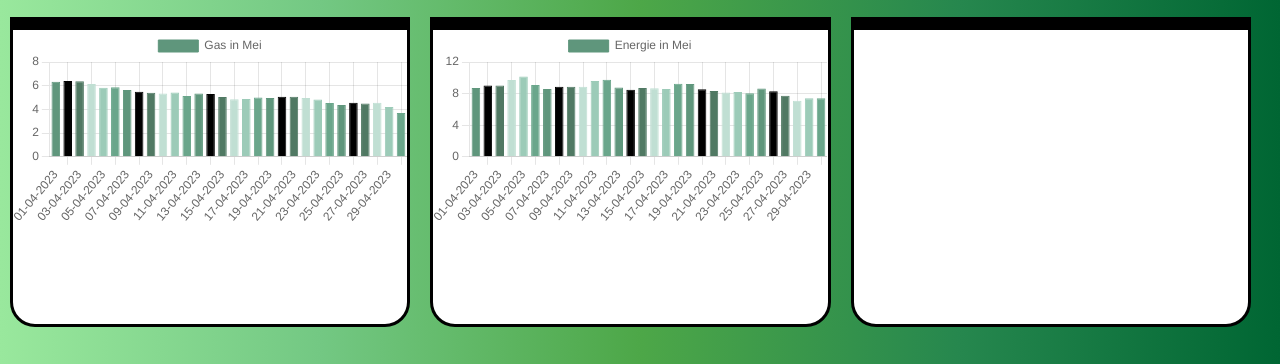
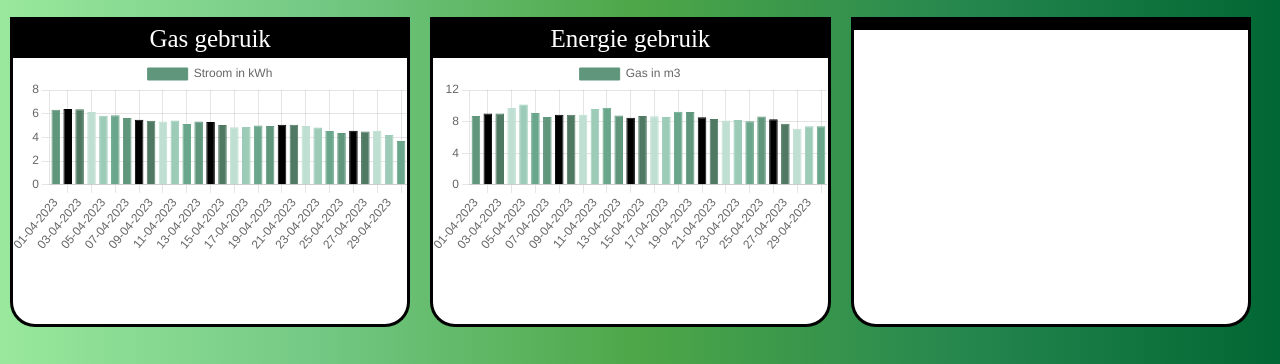
Before and after one commit to Jaystam/Jay-HoYing-en-Tim, a plain HTML site: page index.html in a window 1280 px wide. Shown: the part 436-800 px from the top of the page. Drawn offline with nearby package versions, Linux system fonts and the light colour scheme; no server answers.

Commit message:
Modified bar chart

```diff
--- a/app.js
+++ b/app.js
@@ -85,7 +85,7 @@ const api_key = '7f581fc794012855ba54015c5674c225';
     const data = {
       labels: labels,
       datasets: [{
-        label: 'Gas in Mei',
+        label: 'Stroom in kWh',
         data: [6.3334142, 6.392036, 6.380746, 6.133371, 5.818582, 5.873735, 5.631163, 5.498144, 5.414361, 5.351441, 5.420009, 5.141927, 5.34589, 5.302337, 5.057221, 4.857039, 4.869557, 4.99932, 4.96336, 5.069436, 5.067842, 4.960862, 4.842583, 4.53697, 4.37509, 4.559344, 4.499776, 4.554968, 4.192899, 3.69226, 3.47473],
         backgroundColor: [
           '#5F967C',
@@ -152,7 +152,7 @@ const api_key = '7f581fc794012855ba54015c5674c225';
     const data2 = {
       labels: labels,
       datasets: [{
-        label: 'Energie in Mei',
+        label: 'Gas in m3',
         data: [8.708265, 9.024655 ,9.018188, 9.7324, 10.16105, 9.085961, 8.573009, 8.853497, 8.859065, 8.870694, 9.608599, 9.751627, 8.779924, 8.480499, 8.699217, 8.663344, 8.598471, 9.250565, 9.211821, 8.555725, 8.33257, 8.130034, 8.214511, 8.031173, 8.647481, 8.287736, 7.73401, 7.08122, 7.418751, 7.404657, 7.592983],
         backgroundColor: [
           '#5F967C',
--- a/index.html
+++ b/index.html
@@ -45,17 +45,19 @@
             </li>
             <li class="card-4 cards">
                 <p class="bar">
-                    <article class="card card--first">
-                        <canvas id="js--chart--1"></canvas>
-                    </article>
+                    Gas gebruik
                 </p>
+                <article class="card card--first">
+                    <canvas id="js--chart--1"></canvas>
+                </article>
             </li>
             <li class="card-5 cards">
                 <p class="bar">
-                    <article class="card card--second">
-                        <canvas id="js--chart--2"></canvas>
-                    </article>
+                    Energie gebruik
                 </p>
+                <article class="card card--second">
+                    <canvas id="js--chart--2"></canvas>
+                </article>
             </li>
             <li class="card-6 cards">
                 <p class="bar">
```
